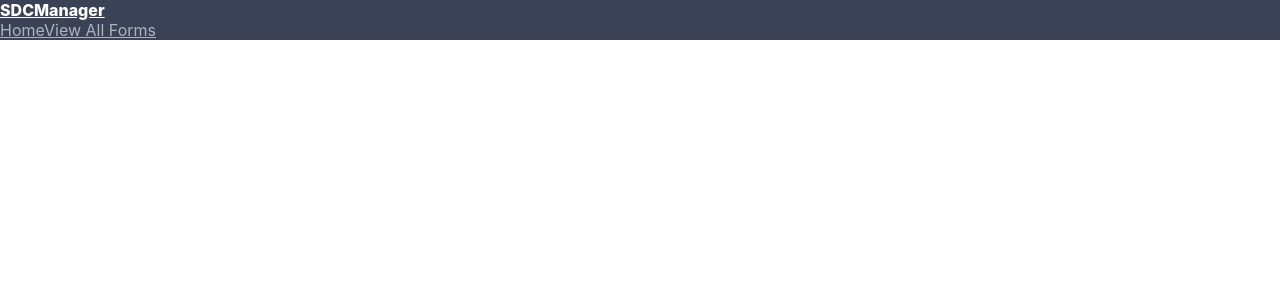
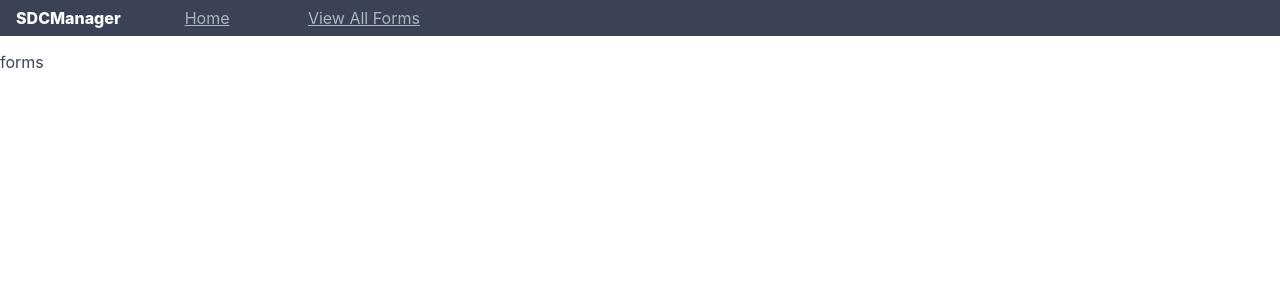
Before and after one commit to csc302-spring-2021/proj-DaBaby, a React (Create React App) app in the folder form-manager/: page /forms in a window 1280 px wide. Shown: the top 300 px of the page. Built offline with nearby package versions, Linux system fonts and the light colour scheme.

Commit message:
added routing

```diff
--- a/form-manager/package.json
+++ b/form-manager/package.json
@@ -37,6 +37,7 @@
     ]
   },
   "devDependencies": {
-    "node-sass": "^5.0.0"
+    "node-sass": "^5.0.0",
+    "react-router-dom": "^5.2.0"
   }
 }
--- a/form-manager/src/components/App.css
+++ b/form-manager/src/components/App.css
@@ -1,2 +1,6 @@
 .App {
+	margin: 0;
+	padding: 0;
+	height: 100%;
+	color: #3b4256;
 }
--- a/form-manager/src/components/App.js
+++ b/form-manager/src/components/App.js
@@ -1,14 +1,19 @@
 import './App.css';
 import NavigationBar from "./NavBar";
-import { Container } from "react-bootstrap";
+import {Container} from "react-bootstrap";
 import React from "react";
+import {
+	BrowserRouter as Router
+} from "react-router-dom";
 
 class App extends React.Component {
 	render() {
 		return (
+			<Router>
 				<Container fluid className="App">
-          <NavigationBar />
+					<NavigationBar/>
 				</Container>
+			</Router>
 		);
 	}
 }
--- /dev/null
+++ b/form-manager/src/components/Forms.jsx
@@ -0,0 +1,15 @@
+import React from "react";
+
+class Forms extends React.Component {
+	constructor(props) {
+		super(props);
+	}
+
+	render() {
+		return (
+			<p>forms</p>
+		);
+	}
+}
+
+export default Forms;
--- /dev/null
+++ b/form-manager/src/components/Home.jsx
@@ -0,0 +1,15 @@
+import React from "react";
+
+class Home extends React.Component {
+	constructor(props) {
+		super(props);
+	}
+
+	render() {
+		return (
+			<p>Hello world</p>
+		);
+	}
+}
+
+export default Home;
--- a/form-manager/src/components/NavBar.jsx
+++ b/form-manager/src/components/NavBar.jsx
@@ -1,7 +1,9 @@
+import React from "react";
 import "./NavBar.scss";
-
-import React from "react";
+import Home from "./Home";
+import Forms from "./Forms";
 import { Navbar, Nav } from "react-bootstrap";
+import { Switch, Route, Link } from 'react-router-dom';
 
 class NavigationBar extends React.Component {
 	constructor(props) {
@@ -10,13 +12,20 @@ class NavigationBar extends React.Component {
 
 	render() {
 		return (
-			<Navbar bg="sdc" fixed="top">
-				<Navbar.Brand href="#home">SDCManager</Navbar.Brand>
-				<Nav>
-					<Nav.Link href="#home">Home</Nav.Link>
-					<Nav.Link href="#all-forms">View All Forms</Nav.Link>
-				</Nav>
-			</Navbar>
+			<div>
+				<Navbar bg="sdc" fixed="top">
+					<Navbar.Brand>SDCManager</Navbar.Brand>
+					<Nav>
+						<Nav.Link as={Link} to={"/"}>Home</Nav.Link>
+						<Nav.Link as={Link} to ={"/forms"}>View&nbsp;All&nbsp;Forms</Nav.Link>
+					</Nav>
+				</Navbar>
+				<Switch>
+					<Route exact path='/' component={Home} />
+					<Route exact path='/forms' component={Forms} />
+				</Switch>
+			</div>
+
 		);
 	}
 }
--- a/form-manager/src/components/NavBar.scss
+++ b/form-manager/src/components/NavBar.scss
@@ -1,11 +1,15 @@
 .bg-sdc {
   background-color: #3b4256;
   font-family: "Inter", sans-serif;
+  display: flex;
+  align-items: center;
 
   .navbar-brand {
     color: #fff;
     font-weight: 800;
-    left: 25%;
+    margin-left: 1.25%;
+    margin-top: 0.625%;
+    margin-bottom: 0.625%;
   }
 
   .navbar-brand:hover {
@@ -14,9 +18,15 @@
 
   .navbar-nav {
     font-weight: 400;
+    margin-top: 0.625%;
+    margin-bottom: 0.625%;
+    margin-left: 5%;
+    display: flex;
+    align-items: center;
 
     .nav-link {
       color: #abb5be;
+      margin-right: 50%;
     }
 
     .nav-link:hover {
```
Also changed, not shown: 1 other file (tests, documents, lock files or other folders). Lines whose indentation alone changed are shown as unchanged.
